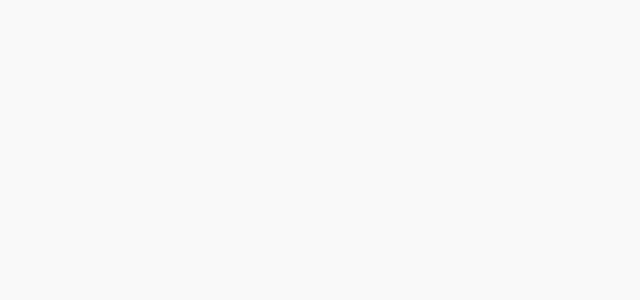
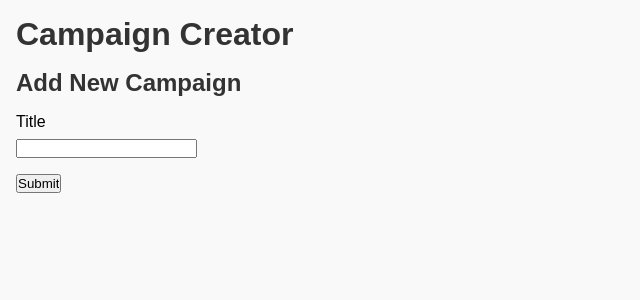
Before and after one commit to gamernetwork/ads-toolkit, a React (Create React App) app in the folder code/react_creative_preview/wireframe_1/: page / in a window 1280 px wide. Shown: the top 300 px of the page, without its empty margins (0-640 px from the left). Built offline with nearby package versions, Linux system fonts and the light colour scheme.

Commit message:
Created base structure

```diff
--- a/code/react_creative_preview/wireframe_1/public/index.html
+++ b/code/react_creative_preview/wireframe_1/public/index.html
@@ -7,6 +7,7 @@
     <link rel="manifest" href="%PUBLIC_URL%/manifest.json">
     <link rel="shortcut icon" href="%PUBLIC_URL%/favicon.ico">
     <title>Takeover Preview Wireframe_1</title>
+    <link rel="stylesheet" href="https://use.fontawesome.com/releases/v5.0.13/css/all.css" integrity="sha384-DNOHZ68U8hZfKXOrtjWvjxusGo9WQnrNx2sqG0tfsghAvtVlRW3tvkXWZh58N9jp" crossorigin="anonymous">
   </head>
   <body>
     <noscript>
--- a/code/react_creative_preview/wireframe_1/src/App.css
+++ b/code/react_creative_preview/wireframe_1/src/App.css
@@ -1,3 +1,8 @@
+h1, h2, h3, h4, p {
+    margin-bottom: 1rem;
+    color: #333;
+}
+
 .app-wrapper {
     position: relative;
     display: block;
@@ -7,3 +12,7 @@
     min-height: 100vh;
     background: #f9f9f9;
 }
+
+input {
+    margin: .5rem 0;
+}
--- a/code/react_creative_preview/wireframe_1/src/App.js
+++ b/code/react_creative_preview/wireframe_1/src/App.js
@@ -8,11 +8,19 @@ export default class App extends Component {
 		this.state = {
 			campaigns: []
 		}
+		this.addCampaignObject = this.addCampaignObject.bind(this);
+	}
+	addCampaignObject(campaignObject) {
+		console.log('Adding To Campaigns')
+		this.setState({
+			campaigns: [...this.state.campaigns, campaignObject]
+		});
 	}
   	render() {
 		return (
 			<div className="app-wrapper">
-				<CampaignCreator/>
+				<h1>Campaign Creator</h1>
+				<CampaignCreator onAddCampaign={this.addCampaignObject}/>
 			</div>
 		);
   	}
--- a/code/react_creative_preview/wireframe_1/src/components/CampaignCreator.jsx
+++ b/code/react_creative_preview/wireframe_1/src/components/CampaignCreator.jsx
@@ -4,12 +4,40 @@ export default class CampaignCreator extends Component {
     constructor(props) {
         super(props);
         this.state = {
-
+            title: ''
         }
+        this.addCampaign = this.props.onAddCampaign.bind(this);
+        this.createCampaignObject = this.createCampaignObject.bind(this);
+    }
+    createCampaignObject(e) {
+        e.preventDefault();
+        const campaign = {
+            title: this.state.title
+        }
+        this.addCampaign(campaign)
+    }
+    handleInputChange(e) {
+        e.preventDefault();
+        const KEY = e.target.name;
+        const VAL = e.target.value;
+        this.setState({
+            [KEY] : VAL
+        });
     }
     render() {
         return(
-            <div></div>
+            <div>
+                <h2>Add New Campaign</h2>
+                <form>
+                    <label>
+                        Title
+                        <br/>
+                        <input type="text" value={this.state.title} onChange={(e) => this.handleInputChange(e)} name="title"/>
+                    </label>
+                    <br/>
+                    <input type="submit" value="Submit" onClick={(e) => this.createCampaignObject(e)} />
+                </form>
+            </div>
         );
     }
 }
```
